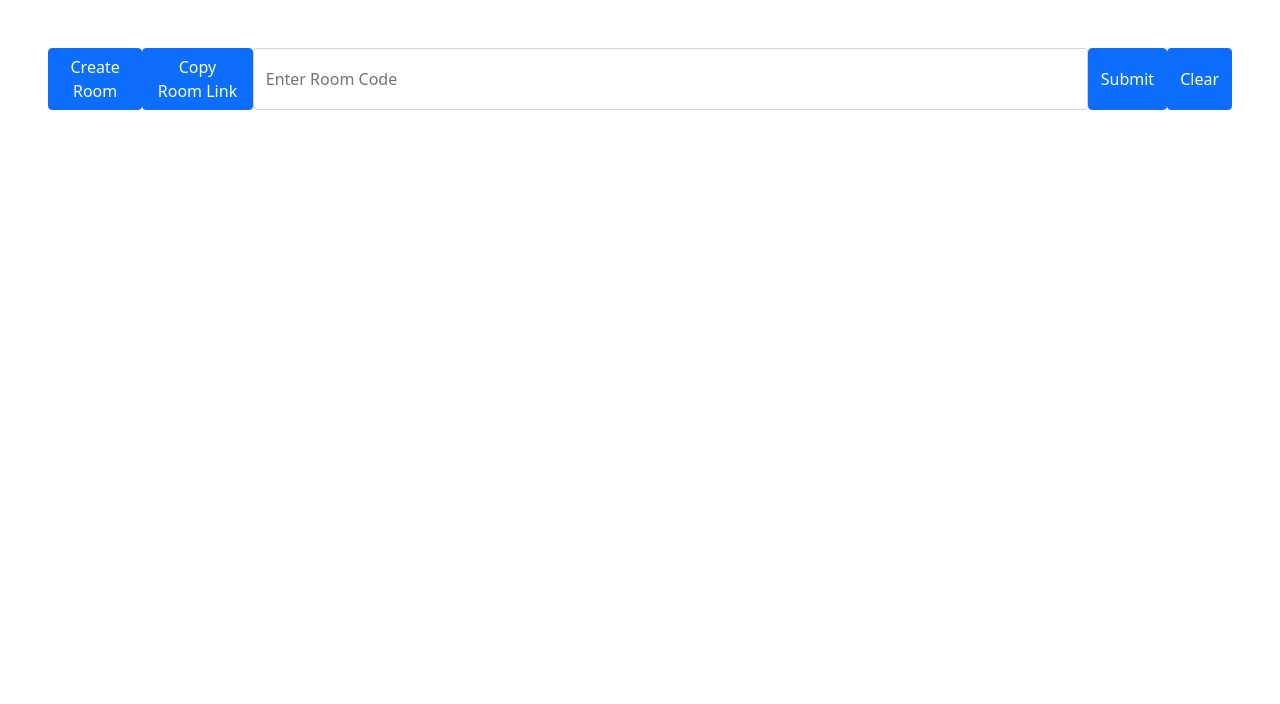
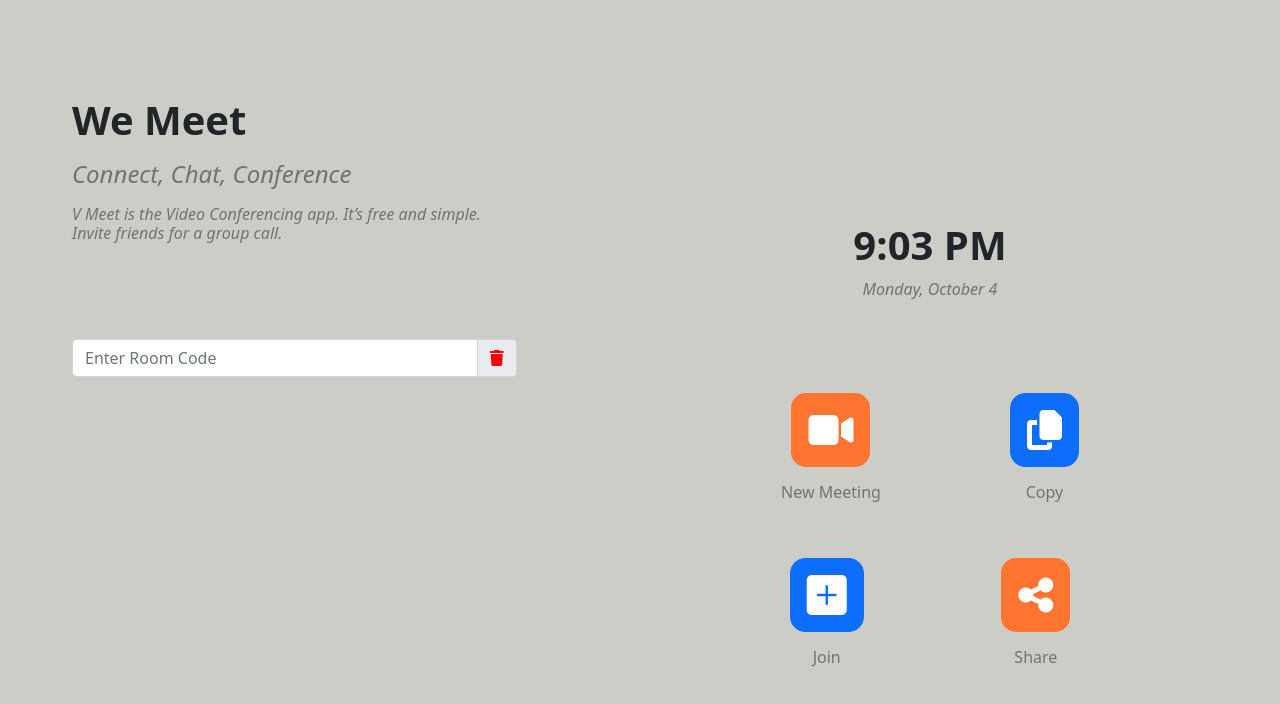
Before and after one commit to puneet-goel/Video-Meet, a React (Create React App) app in the folder client/: page / in a window 1280 px wide. Shown: the top 704 px of the page. Built offline with nearby package versions, Linux system fonts and the light colour scheme.

Commit message:
Home Page UI updated and changed App icon

```diff
--- a/client/public/index.html
+++ b/client/public/index.html
@@ -7,9 +7,13 @@
     <meta name="description" content="Web site created using create-react-app" />
     <!-- Google font -->
     <link href="https://fonts.googleapis.com/css?family=Montserrat:300,700" rel="stylesheet">
-    <link rel="icon" href="./calling.png" />
+
+    <!-- Font Awesome -->
+    <script src="https://kit.fontawesome.com/c939d0e917.js"></script>
+
+    <link rel="icon" href="./images/video-chat.png" />
     <link rel=stylesheet href="./styles.css" />
-    <script src="https://kit.fontawesome.com/c939d0e917.js"></script>
+
     <title>V Meet</title>
   </head>
   <body>
--- a/client/src/components/AskPermission/AskPermission.jsx
+++ b/client/src/components/AskPermission/AskPermission.jsx
@@ -30,7 +30,15 @@ const AskPermission = (props) => {
 
     const handleJoin = (event) => {
         event.preventDefault();
-        addParticipant(0, name);
+
+        if(name === ''){
+            const x = coolName();
+            sessionStorage.setItem("name",x);
+            addParticipant(0, x);
+        }else{
+            addParticipant(0, name);
+        }
+
         setAsk(true);
     };
 
--- a/client/src/components/Home/Home.css
+++ b/client/src/components/Home/Home.css
@@ -0,0 +1,71 @@
+body{
+    background: #cdcdc8;
+}
+
+.intro h4{
+    color: #727270;
+}
+
+.intro h6{
+    color: #727270;
+}
+
+.room-input input:focus{
+    outline: none;
+}
+
+.dustbin{
+    cursor: pointer;
+}
+
+.dustbin i{
+    color: red;
+}
+
+.right-function{
+    display: flex;
+    flex-direction: column;
+    justify-content: space-evenly;
+}
+
+.block1, .block2{
+    display: flex;
+    justify-content: space-evenly;
+}
+
+.block1 h6{
+    color: #727270;
+}
+
+.block2 h6{
+    color: #727270;
+}
+
+.function{
+    font-size: 2.5em;
+    border-radius: 15px;
+}
+
+.function:hover{
+    color: white;
+}
+
+.func-video, .func-share{
+    background: #ff742f;
+    color: white;
+}
+
+@media only screen and (min-width: 576px) {
+
+    .home{
+        height: 100vh;
+    }
+
+    .room-input {
+        width: 80%;
+    }
+
+    .intro h6{
+        width: 80%;
+    }
+}
--- a/client/src/components/Home/Home.jsx
+++ b/client/src/components/Home/Home.jsx
@@ -1,14 +1,18 @@
-import React,{ useState } from "react";
+import React,{ useEffect, useState } from "react";
 import { useHistory } from "react-router-dom";
 import { v1 as uuid } from "uuid";
 import { CopyToClipboard } from 'react-copy-to-clipboard';
 
 import { addRoom } from "../../api.js";
+import Clock from "../UI/Clock/Clock.jsx";
 import "./Home.css";
 
 const Home = () => {
+    const arr = ['V','Video','We'];
 
     const [room, setRoom] = useState(() => '');
+    const [index,setIndex] = useState(() => 0);
+
     const history = useHistory();
 
     const handleCreate = (event) => {
@@ -23,25 +27,83 @@ const Home = () => {
         setRoom(event.target.value);
     }
 
+    const handleSubmit = (event) => {
+        event.preventDefault();
+        history.push(`/check/${room}`);
+    }
+
     const handleClear = (event) => {
         event.preventDefault();
         setRoom('');
     }
 
-    const handleSubmit = (event) => {
-        event.preventDefault();
-        history.push(`/check/${room}`);
+    const changeHeader = () => {
+        setIndex((cur) => (cur+1)%3);
     }
 
+    useEffect(() => {
+        const timerId = setInterval(changeHeader, 2000);
+        return function cleanup() {
+            clearInterval(timerId);
+        };
+    },[]);
+
     return(
-        <div className="p-5 d-flex justify-content-center w-100">
-            <button onClick={handleCreate} type="submit" className="btn btn-primary"> Create Room </button>
-            <CopyToClipboard text={room} >
-                <button className="btn btn-primary" >Copy Room Link </button>
-            </CopyToClipboard>
-            <input name="room" className="form-control" placeholder="Enter Room Code" onChange={handleInput} value={room}/>
-            <button onClick={handleSubmit} type="submit" className="btn btn-primary"> Submit  </button>
-            <button onClick={handleClear} type="submit" className="btn btn-primary"> Clear </button>
+        <div className="container-fluid">
+            <div className="row m-0 py-5 px-3 px-sm-5 home">
+
+                <div className="col-12 col-sm-6">
+                    <div className="mb-5 intro">
+                        <h1 className="fw-bold mt-sm-5"> {arr[index]} Meet </h1>
+                        <h4 className="fst-italic mt-3"> Connect, Chat, Conference </h4>
+                        <h6 className="fst-italic mt-3">V Meet is the Video Conferencing app. It’s free and simple. Invite friends for a group call.</h6>
+                    </div>
+                    <div className="input-group room-input pt-sm-5">
+                        <input name="room" spellCheck="false" className="form-control" placeholder="Enter Room Code" onChange={handleInput} value={room} />
+                        <span className="input-group-text dustbin" onClick={handleClear} >
+                            <i className="fas fa-trash" />
+                        </span>
+                    </div>
+                </div>
+
+                <div className="col-12 col-sm-6 pt-sm-5 right-function">
+                    <Clock />
+                    <div className="d-flex flex-column">
+                        <div className="block1 pb-5">
+                            <div className="d-flex flex-column align-items-center">
+                                <button onClick={handleCreate} type="submit" className="btn function func-video">
+                                    <i className="fas fa-video p-1" />
+                                </button>
+                                <h6 className="pt-3">New Meeting</h6>
+                            </div>
+
+                            <div className="d-flex flex-column align-items-center">
+                                <CopyToClipboard text={room} >
+                                    <button className="btn btn-primary function" >
+                                        <i className="fas fa-copy p-1" />
+                                    </button>
+                                </CopyToClipboard>
+                                <h6 className="pt-3">Copy</h6>
+                            </div>
+                        </div>
+                        <div className="block2">
+                            <div className="d-flex flex-column align-items-center">
+                                <button onClick={handleSubmit} type="submit" className="btn btn-primary function">
+                                    <i className="bi bi-plus-square-fill p-1" />
+                                </button>
+                                <h6 className="pt-3">Join</h6>
+                            </div>
+
+                            <div className="d-flex flex-column align-items-center">
+                                <button onClick={handleSubmit} type="submit" className="btn function func-share">
+                                    <i className="fas fa-share-alt p-1" />
+                                </button>
+                                <h6 className="pt-3">Share</h6>
+                            </div>
+                        </div>
+                    </div>
+                </div>
+            </div>
         </div>
     );
 }
--- a/client/src/components/Room/Chat.css
+++ b/client/src/components/Room/Chat.css
@@ -11,10 +11,11 @@
 
 .chat-header{
     font-size: 13px;
+    border-bottom: 1px solid var(--border-chat-bg);
 }
 
 .chat-window{
-    height: calc(100vh - 83px);
+    height: calc(100vh - 84px);
 }
 
 .messages{
@@ -67,7 +68,7 @@
     }
 
     .chat-window{
-        height: calc(100vh - 107px);
+        height: calc(100vh - 108px);
     }
 
     .messages{
@@ -90,7 +91,7 @@
     }
 
     .chat-window{
-        height: calc(100vh - 125px);
+        height: calc(100vh - 126px);
     }
 
     .messages{
@@ -106,30 +107,3 @@
         font-size: 28px;
     }
 }
-
-@media only screen and (min-width: 2560px) {
-    .chat-header{
-        font-size: 40px;
-    }
-
-    .chat-window{
-        height: calc(100vh - 240px);
-    }
-
-    .messages{
-        font-size: xxx-large;
-        padding: 2rem !important;
-    }
-
-    .message{
-        padding: 2rem !important;
-    }
-
-    .chat-form{
-        height: 160px;
-    }
-
-    .input-message {
-        font-size: 56px;
-    }
-}
--- a/client/src/components/Room/Room.css
+++ b/client/src/components/Room/Room.css
@@ -12,6 +12,11 @@
 
 .video-element{
     height: 130px;
+    border: 2px solid #5ba52a8a;
+}
+
+.video-element:hover{
+    border: 3px solid #5ba52a8a;;
 }
 
 .controls{
@@ -27,11 +32,6 @@
     display: flex;
     justify-content: center;
     align-items: center;
-}
-
-.control-button:hover {
-    background-color: #343434;
-    border-radius: 5px;
 }
 
 .control-button i{
@@ -77,26 +77,3 @@
         height: 100px;
     }
 }
-
-@media only screen and (min-width: 2560px) {
-    .video-grid {
-        height: calc(100vh - 240px);
-    }
-
-    .video-element{
-        height: 500px;
-    }
-
-    .controls{
-        height: 240px;
-    }
-
-    .control-button{
-        margin-left: 50px;
-        margin-right: 50px;
-    }
-
-    .control-button i{
-        font-size: 80px;
-    }
-}
--- a/client/src/components/Room/Room.jsx
+++ b/client/src/components/Room/Room.jsx
@@ -23,7 +23,7 @@ const Video = (props) => {
     },[]);
 
     return (
-        <video className="video-element p-2" playsInline ref={ref} autoPlay />
+        <video className="video-element m-2" playsInline ref={ref} autoPlay />
     );
 }
 
@@ -241,7 +241,7 @@ const Room = (props) => {
                 <main className="col-7 col-sm-8 p-0 room-videos">
                     <div className="video-grid overflow-auto">
 
-                        <video className="video-element p-2" playsInline ref={myVideo} autoPlay muted/>
+                        <video className="video-element m-2" playsInline ref={myVideo} autoPlay muted/>
 
                         {peers.map((peer) => {
                             return (
@@ -283,7 +283,7 @@ const Room = (props) => {
                         </div>
                     </div>
                     <nav className="navbar p-1 chat-form">
-                        <input className="input-message" placeholder='Type message here...' value={message} onChange={messageChange} onKeyPress={sendMessage}/>
+                        <input className="input-message" spellCheck="false" placeholder='Type message here...' value={message} onChange={messageChange} onKeyPress={sendMessage}/>
                     </nav>
                 </div>
             </div>
--- /dev/null
+++ b/client/src/components/UI/Clock/Clock.jsx
@@ -0,0 +1,31 @@
+import React, { useEffect, useState } from "react";
+
+import "./clock.css";
+
+const Clock = () => {
+    const months = ["January", "February", "March", "April", "May", "June", "July", "August", "September", "October", "November", "December"];
+    const days = ["Sunday", "Monday", "Tuesday", "Wednesday", "Thursday", "Friday", "Saturday"];
+    const options = {hour: 'numeric', minute: 'numeric', hour12: true  };
+
+    const [clock,setClock] = useState(() => new Date());
+
+    const refreshClock = () => {
+        setClock(new Date());
+    }
+
+    useEffect(() => {
+        const timerId = setInterval(refreshClock, 1000);
+        return function cleanup() {
+            clearInterval(timerId);
+        };
+    },[]);
+
+    return (
+        <div className="text-center date mt-5">
+          <h1 className="fw-bold">{clock.toLocaleString('en-US',options)}</h1>
+          <p className="fst-italic">{`${days[clock.getDay()]}, ${months[clock.getMonth()]} ${clock.getDate()}`}</p>
+        </div>
+    );
+}
+
+export default Clock;
--- /dev/null
+++ b/client/src/components/UI/Clock/clock.css
@@ -0,0 +1,3 @@
+.date p{
+    color: #727270;
+}
```
Also changed, not shown: client/public/calling.png (deleted), client/public/images/video-chat.png (added).
